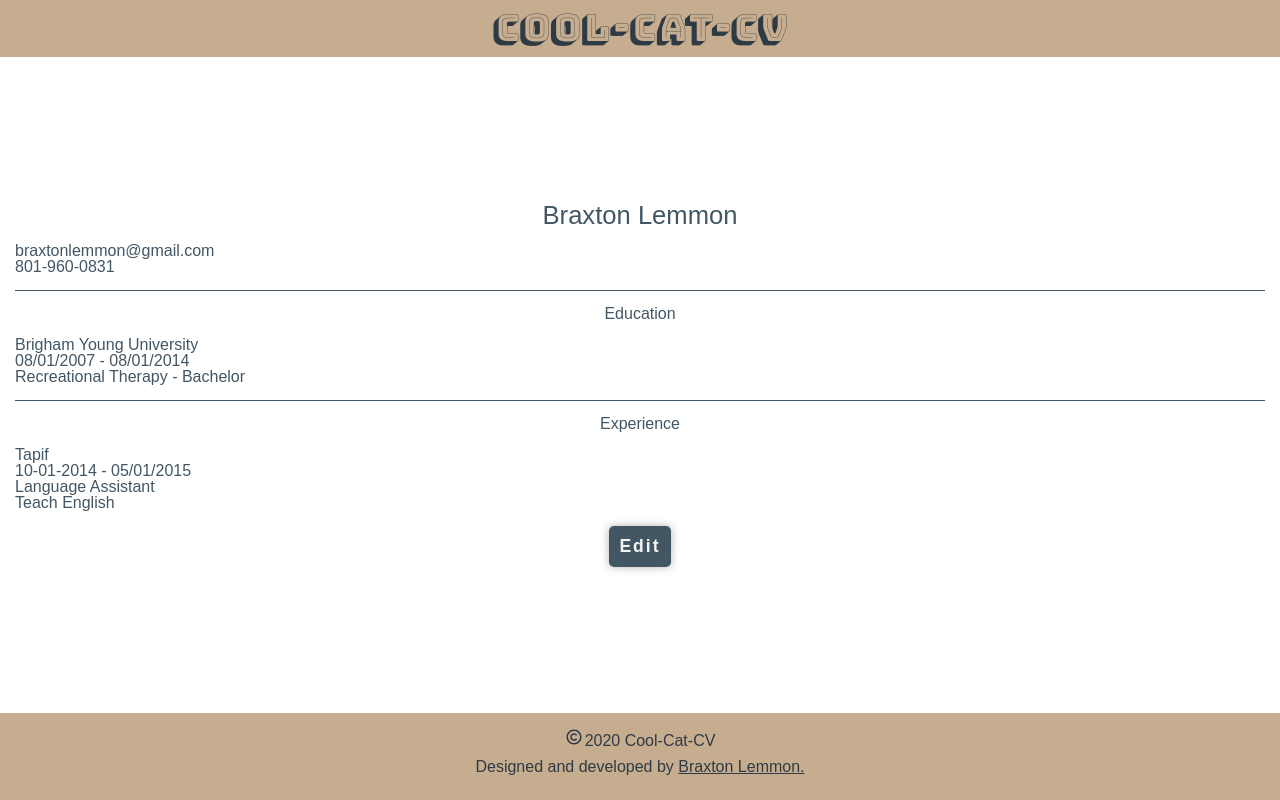
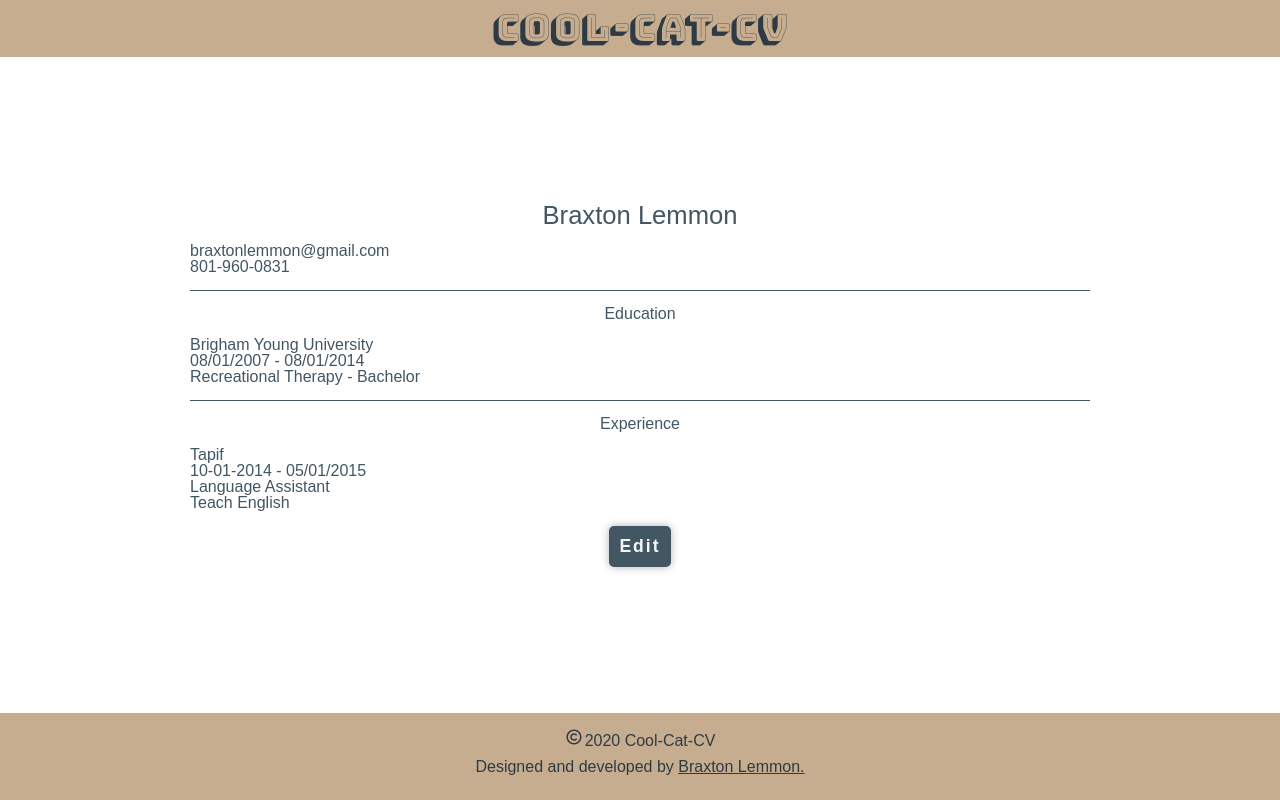
Before and after one commit to braxtonlemmon/cv-project-react, a React (Create React App) app: page / in a window 1280 px wide. Built offline with nearby package versions, Linux system fonts and the light colour scheme; a web font is replaced by a local one.

Commit message:
Change format f Result.

```diff
--- a/package.json
+++ b/package.json
@@ -6,6 +6,7 @@
     "@testing-library/jest-dom": "^4.2.4",
     "@testing-library/react": "^9.5.0",
     "@testing-library/user-event": "^7.2.1",
+    "moment": "^2.29.1",
     "react": "^16.13.1",
     "react-dom": "^16.13.1",
     "react-icons": "^3.11.0",
--- a/src/App.js
+++ b/src/App.js
@@ -16,6 +16,7 @@ const Wrapper = styled.div`
   display: flex;
   flex-direction: column;
   justify-content: space-between;
+  align-items: center;
   width: 100%;
 `;
 
--- a/src/components/Result.jsx
+++ b/src/components/Result.jsx
@@ -11,6 +11,8 @@ const Wrapper = styled(wrapper)`
   h2 {
     color: ${props => props.theme.colors.dark};
   }
+  width: 95%;
+  max-width: 900px;
 `;
 
 function Result({ handleEdit, personalData, educationData, experienceData }) {
```
Also changed, not shown: 1 other file (tests, documents, lock files or other folders).
